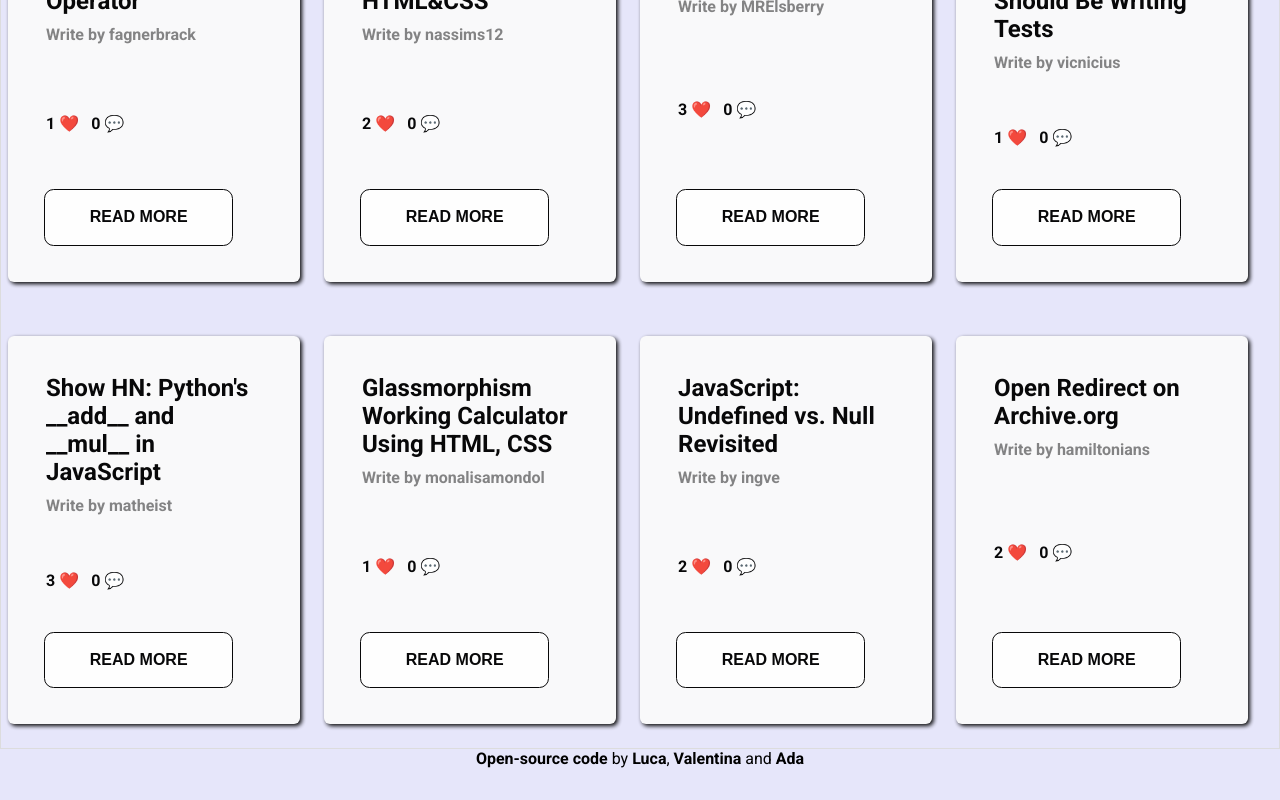
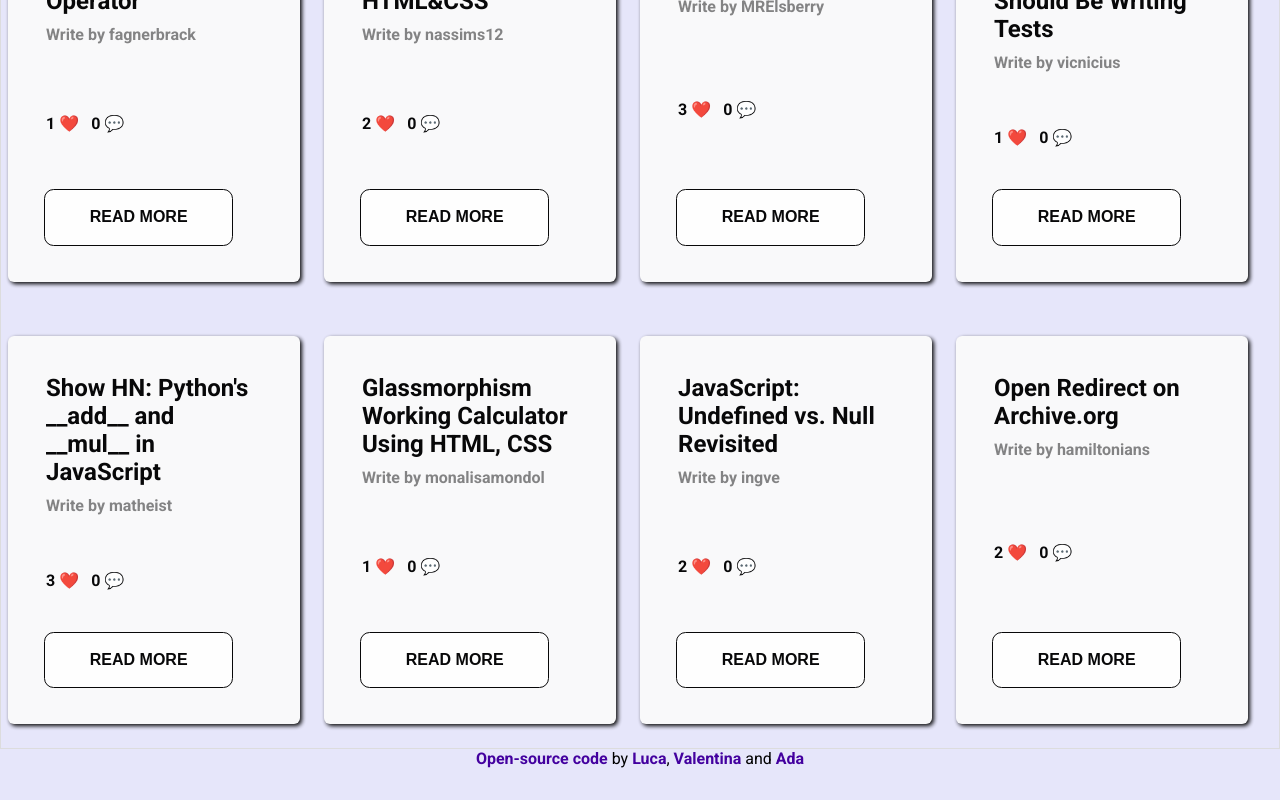
Before and after one commit to Quantumminded/Hacker-news, a React (Create React App) app: page / in a window 1280 px wide. Shown: the part 1719-2519 px from the top of the page. Built offline with nearby package versions, Linux system fonts and the light colour scheme.

Commit message:
Update index.css
added new colour for text-link and text-link-hover to colour variable

```diff
--- a/src/index.css
+++ b/src/index.css
@@ -4,6 +4,8 @@
   --shadow: #d3d3d3;
   --white: #fff;
   --card-background: #fafafa;
+  --link-text: #43009f;
+  --link-text-hover: #6206e0;
 
 }
 
@@ -105,13 +107,19 @@ button:hover {
 }
 
 a{
-  color: black;
+  color: var(--link-text);
   font-weight: bold;
+  font-weight: 600;
 }
 
 a:active{
-  color: purple;
+  color:var(--link-text-hover);
 }
+
+a:hover {
+  color: var(--link-text-hover);
+}
+
 @media only screen and (max-width: 480px) {
   .nav-bar{
     display: block;
```
